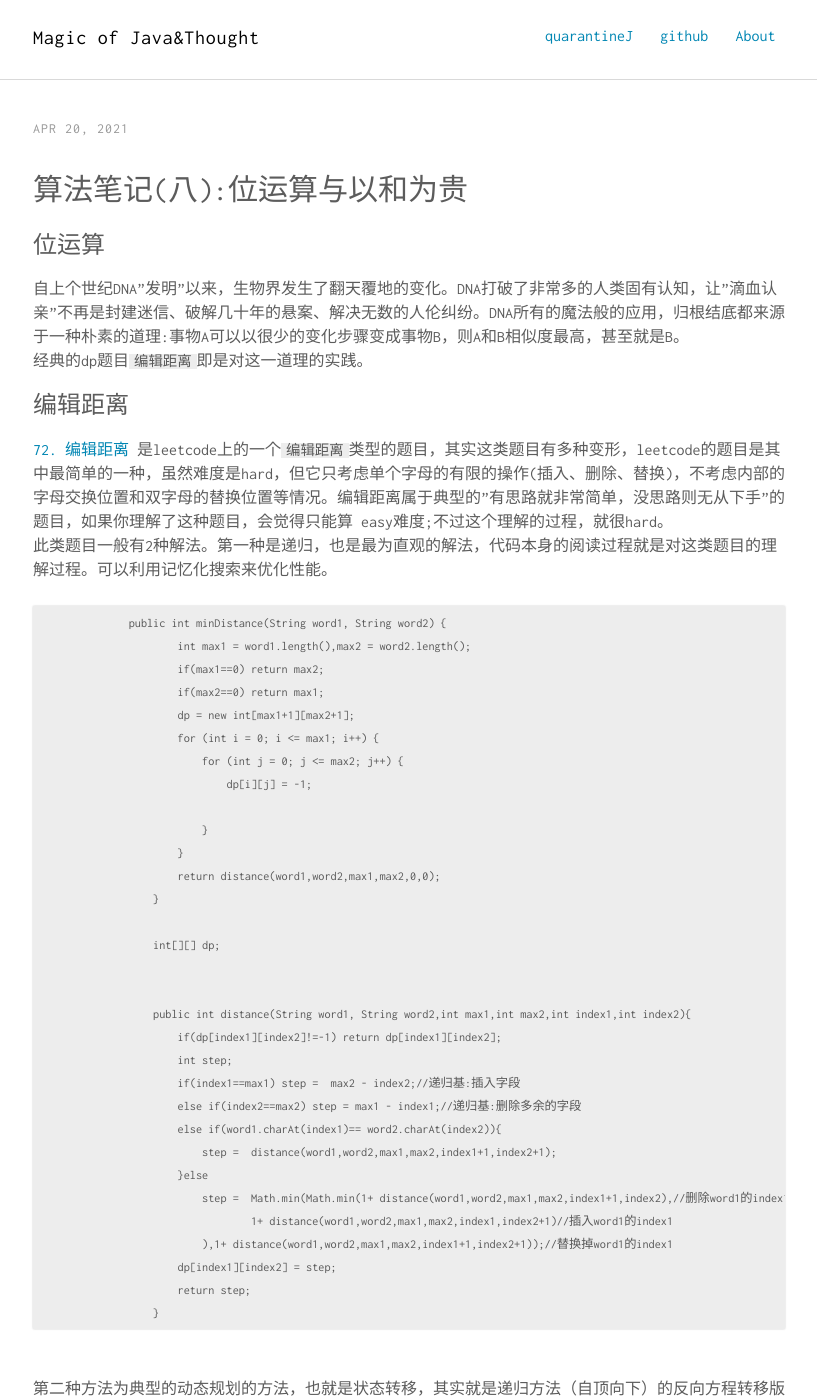
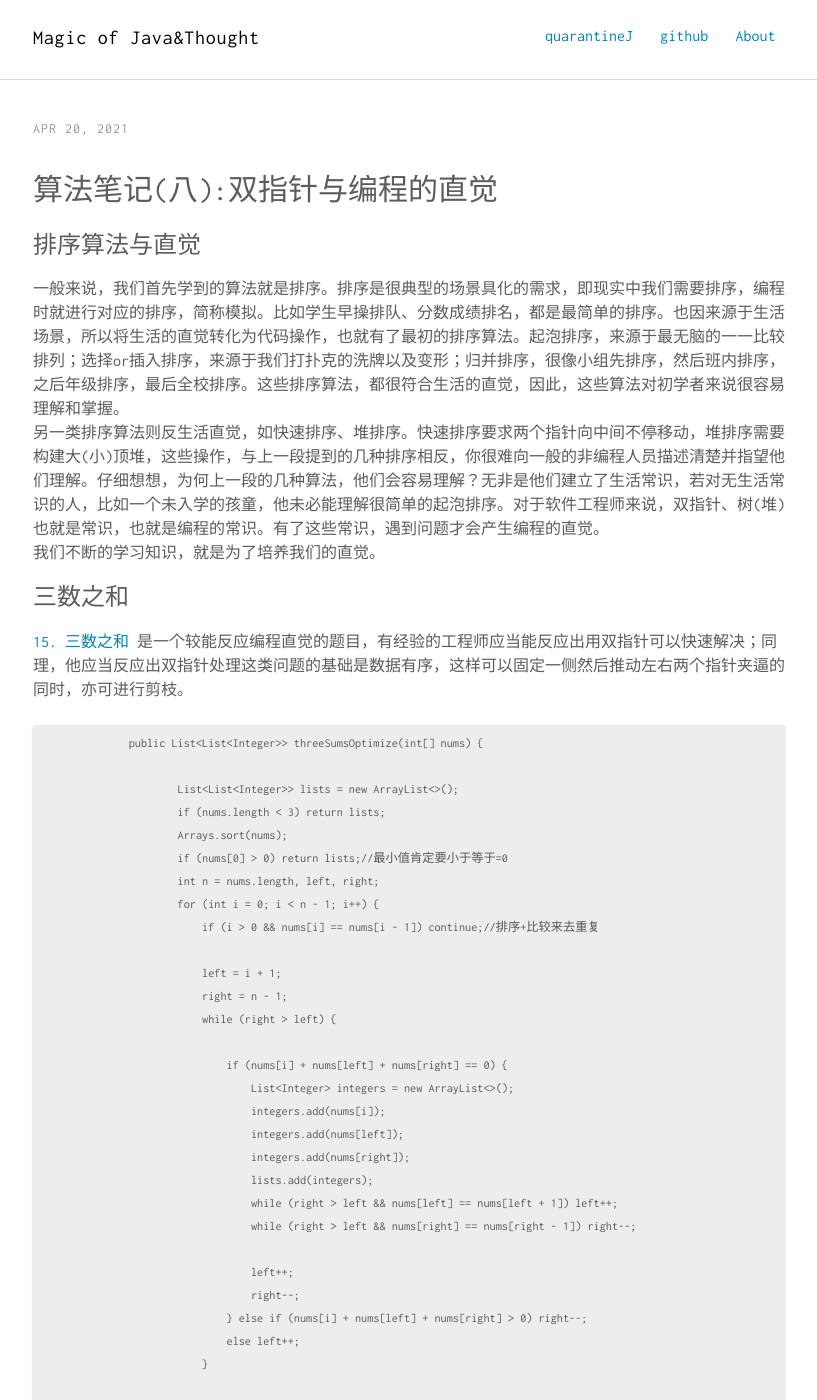
Before and after one commit to rongjoker/rongjoker.github.io, a Jekyll site: the page built from _posts/2021-04-20-algorithem8bit.md, in a window 1280 px wide and 1400 px high. Shown: the whole window, without its empty margins (231-1048 px from the left). Built offline with Jekyll 4.4.1, drawn with Linux system fonts in a browser that asks for light colours; comment, search, counter and statistics services are not loaded; some of the changed text lies outside the part shown.

Commit message:
以和为贵

````diff
--- a/_posts/2021-04-20-algorithem8bit.md
+++ b/_posts/2021-04-20-algorithem8bit.md
@@ -1,123 +1,157 @@
 ---
 layout: post
-title: 算法笔记(八):位运算与以和为贵
+title: 算法笔记(八):双指针与编程的直觉
 ---
 
-### 位运算
-自上个世纪DNA"发明"以来，生物界发生了翻天覆地的变化。DNA打破了非常多的人类固有认知，让"滴血认亲"不再是封建迷信、破解几十年的悬案、解决无数的人伦纠纷。DNA所有的魔法般的应用，归根结底都来源于一种朴素的道理:事物A可以以很少的变化步骤变成事物B，则A和B相似度最高，甚至就是B。<br>
-经典的dp题目`编辑距离`即是对这一道理的实践。
+### 排序算法与直觉
+一般来说，我们首先学到的算法就是排序。排序是很典型的场景具化的需求，即现实中我们需要排序，编程时就进行对应的排序，简称模拟。比如学生早操排队、分数成绩排名，都是最简单的排序。也因来源于生活场景，所以将生活的直觉转化为代码操作，也就有了最初的排序算法。起泡排序，来源于最无脑的一一比较排列；选择or插入排序，来源于我们打扑克的洗牌以及变形；归并排序，很像小组先排序，然后班内排序，之后年级排序，最后全校排序。这些排序算法，都很符合生活的直觉，因此，这些算法对初学者来说很容易理解和掌握。<br>
+另一类排序算法则反生活直觉，如快速排序、堆排序。快速排序要求两个指针向中间不停移动，堆排序需要构建大(小)顶堆，这些操作，与上一段提到的几种排序相反，你很难向一般的非编程人员描述清楚并指望他们理解。仔细想想，为何上一段的几种算法，他们会容易理解？无非是他们建立了生活常识，若对无生活常识的人，比如一个未入学的孩童，他未必能理解很简单的起泡排序。对于软件工程师来说，双指针、树(堆)也就是常识，也就是编程的常识。有了这些常识，遇到问题才会产生编程的直觉。<br>
+我们不断的学习知识，就是为了培养我们的直觉。
 
 
 
-### 编辑距离
 
- [72. 编辑距离](https://leetcode-cn.com/problems/edit-distance/) 是leetcode上的一个`编辑距离`类型的题目，其实这类题目有多种变形，leetcode的题目是其中最简单的一种，虽然难度是hard，但它只考虑单个字母的有限的操作(插入、删除、替换)，不考虑内部的字母交换位置和双字母的替换位置等情况。编辑距离属于典型的"有思路就非常简单，没思路则无从下手"的题目，如果你理解了这种题目，会觉得只能算
- easy难度;不过这个理解的过程，就很hard。<br>
-此类题目一般有2种解法。第一种是递归，也是最为直观的解法，代码本身的阅读过程就是对这类题目的理解过程。可以利用记忆化搜索来优化性能。<br>
+### 三数之和
+ [15. 三数之和](https://leetcode-cn.com/problems/3sum/) 是一个较能反应编程直觉的题目，有经验的工程师应当能反应出用双指针可以快速解决；同理，他应当反应出双指针处理这类问题的基础是数据有序，这样可以固定一侧然后推动左右两个指针夹逼的同时，亦可进行剪枝。<br>
 ```
-              public int minDistance(String word1, String word2) {
-                      int max1 = word1.length(),max2 = word2.length();
-                      if(max1==0) return max2;
-                      if(max2==0) return max1;
-                      dp = new int[max1+1][max2+1];
-                      for (int i = 0; i <= max1; i++) {
-                          for (int j = 0; j <= max2; j++) {
-                              dp[i][j] = -1;
+              public List<List<Integer>> threeSumsOptimize(int[] nums) {
 
+                      List<List<Integer>> lists = new ArrayList<>();
+                      if (nums.length < 3) return lists;
+                      Arrays.sort(nums);
+                      if (nums[0] > 0) return lists;//最小值肯定要小于等于=0
+                      int n = nums.length, left, right;
+                      for (int i = 0; i < n - 1; i++) {
+                          if (i > 0 && nums[i] == nums[i - 1]) continue;//排序+比较来去重复
+
+                          left = i + 1;
+                          right = n - 1;
+                          while (right > left) {
+
+                              if (nums[i] + nums[left] + nums[right] == 0) {
+                                  List<Integer> integers = new ArrayList<>();
+                                  integers.add(nums[i]);
+                                  integers.add(nums[left]);
+                                  integers.add(nums[right]);
+                                  lists.add(integers);
+                                  while (right > left && nums[left] == nums[left + 1]) left++;
+                                  while (right > left && nums[right] == nums[right - 1]) right--;
+
+                                  left++;
+                                  right--;
+                              } else if (nums[i] + nums[left] + nums[right] > 0) right--;
+                              else left++;
+                          }
+
+
+                      }
+
+                      return lists;
+
+                  }
+```
+
+### 四数之和
+ [18. 四数之和](https://leetcode-cn.com/problems/4sum/) 是上一个题目的升级版本。做过上一个题目，产生的直觉进行加强，左右两端固定，中间两个指针推动，推动结束再移动右侧，右侧移动结束，再移动左侧，实现四轴运转：<br>
+```
+              class Solution:
+                  def fourSum(self, nums: List[int], target: int) -> List[List[int]]:
+                      lists = []
+                      lens = len(nums)
+                      if lens < 4:
+                          return lists
+                      nums.sort()
+                      for i in range(0, lens - 3):
+                          if nums[i] + nums[i + 1] + nums[i + 2] + nums[i + 3] > target:
+                              break
+                          if i > 0 and nums[i] == nums[i - 1]:
+                              continue
+                          j = lens - 1
+                          while j > 2:
+                              if j < lens - 1 and nums[j] == nums[j + 1]:
+                                  j = j - 1
+                                  continue
+                              left = i + 1
+                              right = j - 1
+                              while left < right:
+                                  sum = nums[i] + nums[j] + nums[left] + nums[right]
+                                  if sum == target:
+                                      lists.append([nums[i], nums[j], nums[left], nums[right]])
+                                      while nums[left] == nums[left + 1] and left < right:
+                                          left = left + 1
+                                      left = left + 1
+                                      while nums[right] == nums[right - 1] and left < right:
+                                          right = right - 1
+                                      right = right - 1
+                                  elif sum < target:
+                                      left = left + 1
+                                  else:
+                                      right = right - 1
+                              j = j - 1
+                      return lists
+```
+> 这类题目用python做有天然优势, lists.append([nums[i], nums[j], nums[left], nums[right]]) 这行代码用java需要写得极为繁琐
+
+### 番外篇之最接近的三数之和
+ [16. 最接近的三数之和](https://leetcode-cn.com/problems/3sum-closest/) 是三数之和的变形，融合了dp的思想。<br>
+```
+              class Solution {
+                  public int threeSumClosest(int[] nums, int target) {
+                      int len = nums.length;
+                      int min = Integer.MAX_VALUE;
+                      Arrays.sort(nums);
+                       int sum,left,right,temp,current = Integer.MAX_VALUE;
+                      for(int i=0;i<len;++i){
+                          if(i>0 && nums[i]==nums[i-1])continue;
+
+                          left = i+1;right = len-1;
+                          while(left<right){
+                              sum = nums[i] + nums[left] + nums[right];
+                              if(sum==target)return target;
+                              temp = Math.abs(sum - target);
+                              if(temp< current){
+                                  current = temp;
+                                  min = sum;
+                              }
+                              if(sum <target){
+                                     while(left<right &&nums[left+1]==nums[left])left++;
+                              left++;
+                              } else{
+                                  while(left<right &&nums[right-1]==nums[right])right--;
+                                  right--;
+                              }
                           }
                       }
-                      return distance(word1,word2,max1,max2,0,0);
+                      return min;
+
                   }
+              }
+```
 
-                  int[][] dp;
+### 番外篇之存在重复元素 III
+ [220. 存在重复元素 III](https://leetcode-cn.com/problems/contains-duplicate-iii/) 这个题目反而更像两数之和，不过对数据结构更加依赖，Treemap满足了可以快速查找到高于目标值(set.floor)和低于目标值(set.ceiling)的最近的数据,而set本身也是比较好的维护滑动窗口的数据结构<br>
+```
+                 public boolean containsNearbyAlmostDuplicate(int[] nums, int k, int t) {
+                     TreeSet<Long> set = new TreeSet<>();
+                     int len = nums.length;
+                     for (int i = 0; i < len; i++) {
+
+                         Long  floor = set.floor((long)nums[i] + (long)t);//防止溢出
+
+                         if(floor!=null &&  floor >= ((long)nums[i] - (long)t))
+                             return true;
+
+                         set.add((long)nums[i]);
+
+                         if(i>=k){//用这种下标方式删除来维护滑动窗口的效果更好
+                             set.remove((long)nums[i-k]);
+                         }
 
 
-                  public int distance(String word1, String word2,int max1,int max2,int index1,int index2){
-                      if(dp[index1][index2]!=-1) return dp[index1][index2];
-                      int step;
-                      if(index1==max1) step =  max2 - index2;//递归基:插入字段
-                      else if(index2==max2) step = max1 - index1;//递归基:删除多余的字段
-                      else if(word1.charAt(index1)== word2.charAt(index2)){
-                          step =  distance(word1,word2,max1,max2,index1+1,index2+1);
-                      }else
-                          step =  Math.min(Math.min(1+ distance(word1,word2,max1,max2,index1+1,index2),//删除word1的index1
-                                  1+ distance(word1,word2,max1,max2,index1,index2+1)//插入word1的index1
-                          ),1+ distance(word1,word2,max1,max2,index1+1,index2+1));//替换掉word1的index1
-                      dp[index1][index2] = step;
-                      return step;
-                  }
-```
-<br/>
-第二种方法为典型的动态规划的方法，也就是状态转移，其实就是递归方法（自顶向下）的反向方程转移版本（自下向上）。状态转移方程为：如果当前位置两个char相同，则需要的步骤不变，即不做任何操作，前进到下一个char；否则在插入、删除、替换种选择一个需要步骤最少的操作。代码如下:
+                     }
 
-```
-            int max1 = word1.length(),max2 = word2.length();
-                   if(max1==0) return max2;
-                   if(max2==0) return max1;
-                   dp = new int[max1+1][max2+1];
-
-                   //注意这里要进1制，别忘了等号
-                   for (int i = 0; i <= max2; i++) {
-                       dp[0][i] = i;
-                   }
-
-                   //注意这里要进1制，别忘了等号
-                   for (int i = 0; i <= max1; i++) {
-                       dp[i][0] = i;
-                   }
+                     return false;
 
 
-                   for (int i = 0; i < max1; i++) {
-                       for (int j = 0; j < max2; j++) {
-                           if(word1.charAt(i) == word2.charAt(j))
-                               dp[i+1][j+1] = dp[i][j];
-                           else{
-                               dp[i+1][j+1] = 1 + Math.min(Math.min(dp[i+1][j],dp[i][j+1]),dp[i][j]);
-                           }
-                       }
-                   }
-
-                   return dp[max1][max2];
+                 }
 ```
-
-### 简版编辑距离
-编辑距离代码少，理解了很直观，可是不理解的话，很难做。 [583. 两个字符串的删除操作](https://leetcode-cn.com/problems/delete-operation-for-two-strings/) 是编辑距离的简化版本，难度为meduim，可以尝试，dp的代码几乎和72题完全一样加深理解:
-
-```
-public int minDistance(String word1, String word2) {
-
-        int max1 = word1.length(),max2 = word2.length();
-        if(max1==0) return max2;
-        if(max2==0) return max1;
-        int[][] dp = new int[max1+1][max2+1];
-
-        //注意这里要进1制，别忘了等号
-        for (int i = 0; i <= max2; i++) {
-            dp[0][i] = i;
-        }
-
-        //注意这里要进1制，别忘了等号
-        for (int i = 0; i <= max1; i++) {
-            dp[i][0] = i;
-        }
-
-        for (int i = 0; i < max1; i++) {
-            for (int j = 0; j < max2; j++) {
-                if(word1.charAt(i) == word2.charAt(j))
-                    dp[i+1][j+1] = dp[i][j];
-                else{
-                    dp[i+1][j+1] = Math.min(Math.min(dp[i+1][j],dp[i][j+1])+1,dp[i][j]+2);//同时删2个
-                }
-
-            }
-        }
-
-        return dp[max1][max2];
-
-
-    }
-
-```
-
-
-> 这个题目在未修改代码的情况下，提交了两次，一次10%，一次46%，特意翻了下题解，和90+%的代码复杂度一致，leetcode的判定真的很诡异。
````
